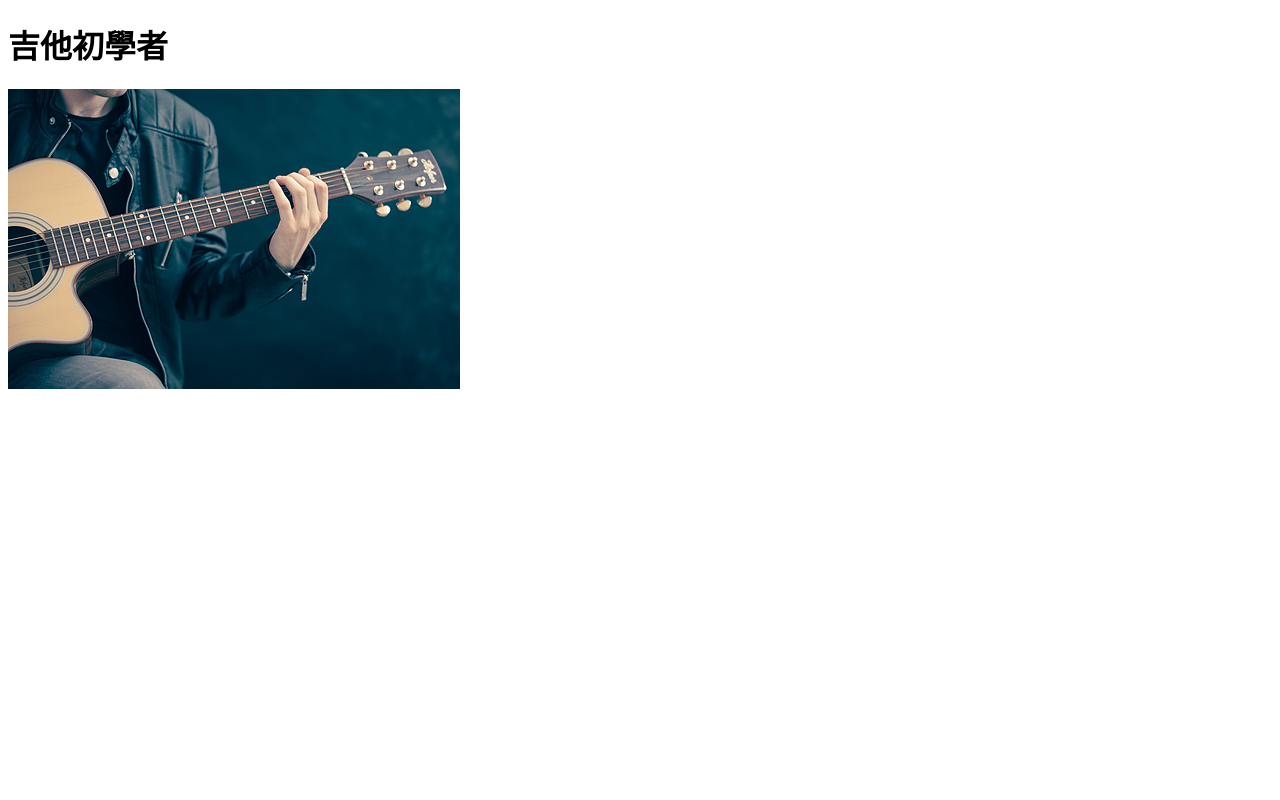
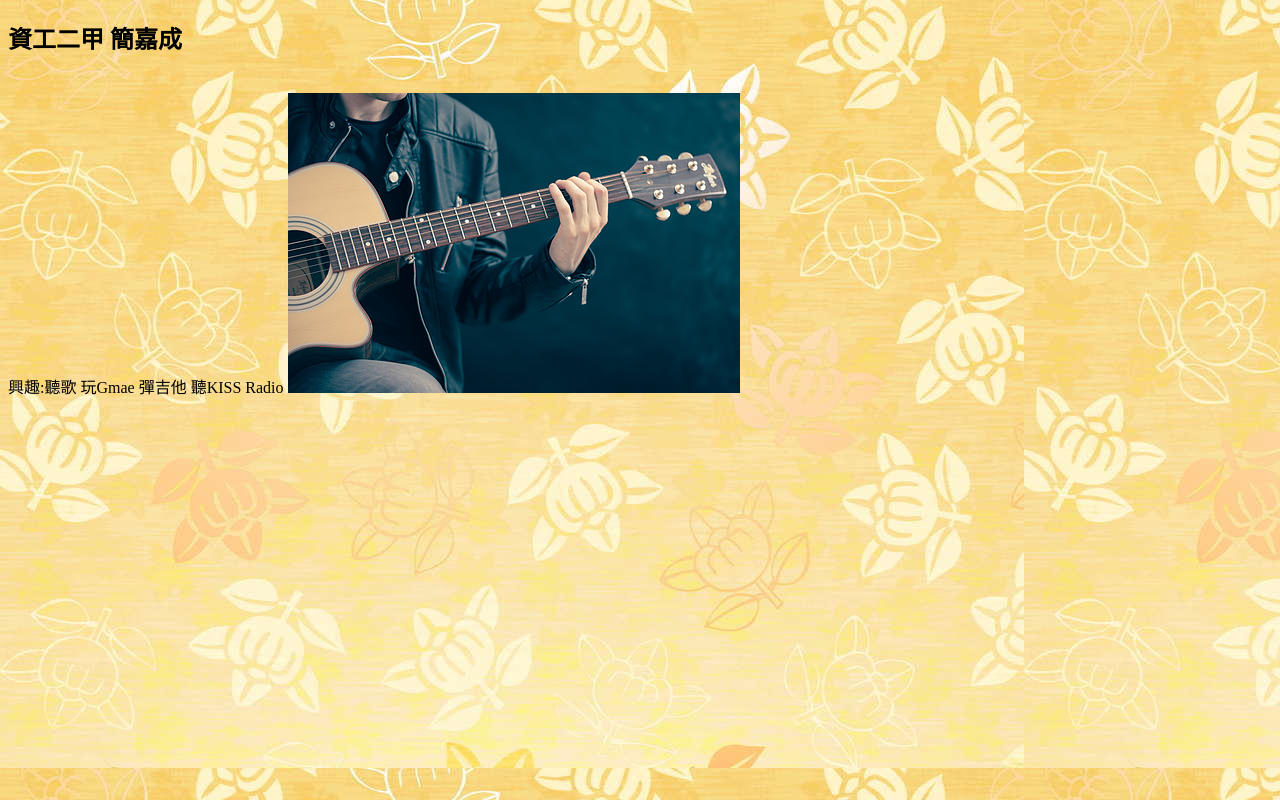
Before and after one commit to K90418152/90418152.github.io, a plain HTML site: page index.html in a window 1280 px wide. Drawn offline with Linux system fonts and the light colour scheme.

Commit message:
Add files via upload

```diff
--- a/index.html
+++ b/index.html
@@ -4,8 +4,10 @@
     <meta charset="utf-8">
     <title>簡嘉成的首頁</title>
   </head>
-  <body>
-    <h1>吉他初學者</h1>
+  <body background="010.jpg">
+    <h2>資工二甲 簡嘉成</h2>
+    <br> 興趣:聽歌 玩Gmae 彈吉他 聽KISS Radio
+
     <img src="234.jpg" alt="">
 
 
```
Also changed, not shown: 010.JPG (added).
